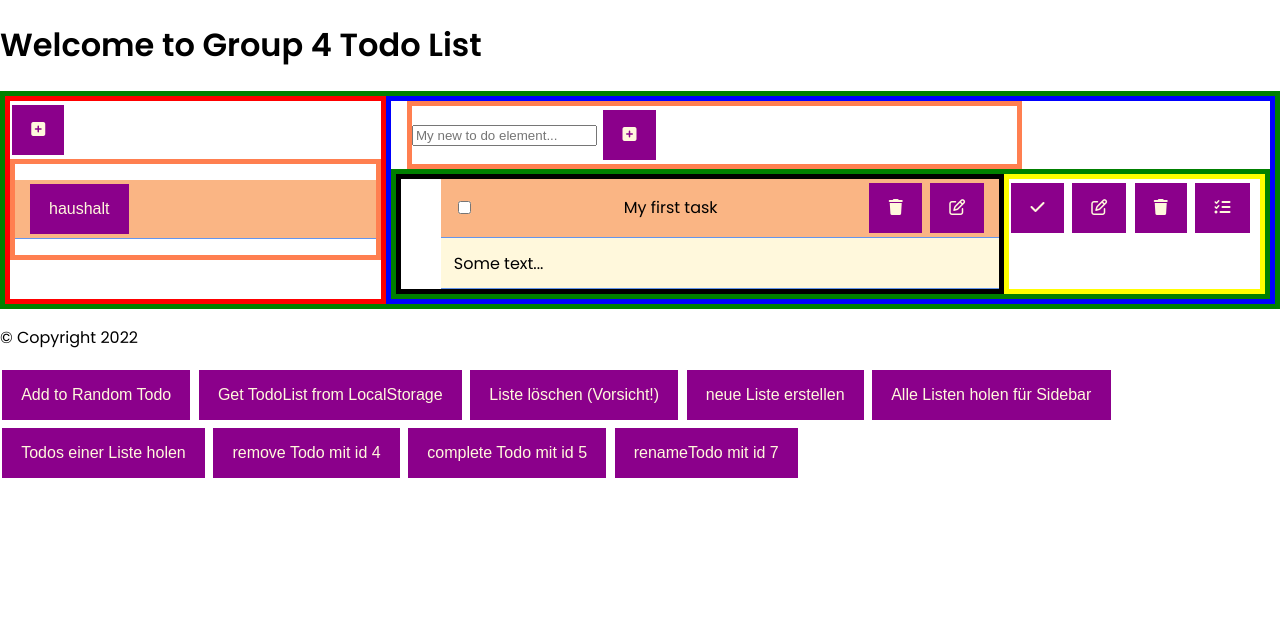
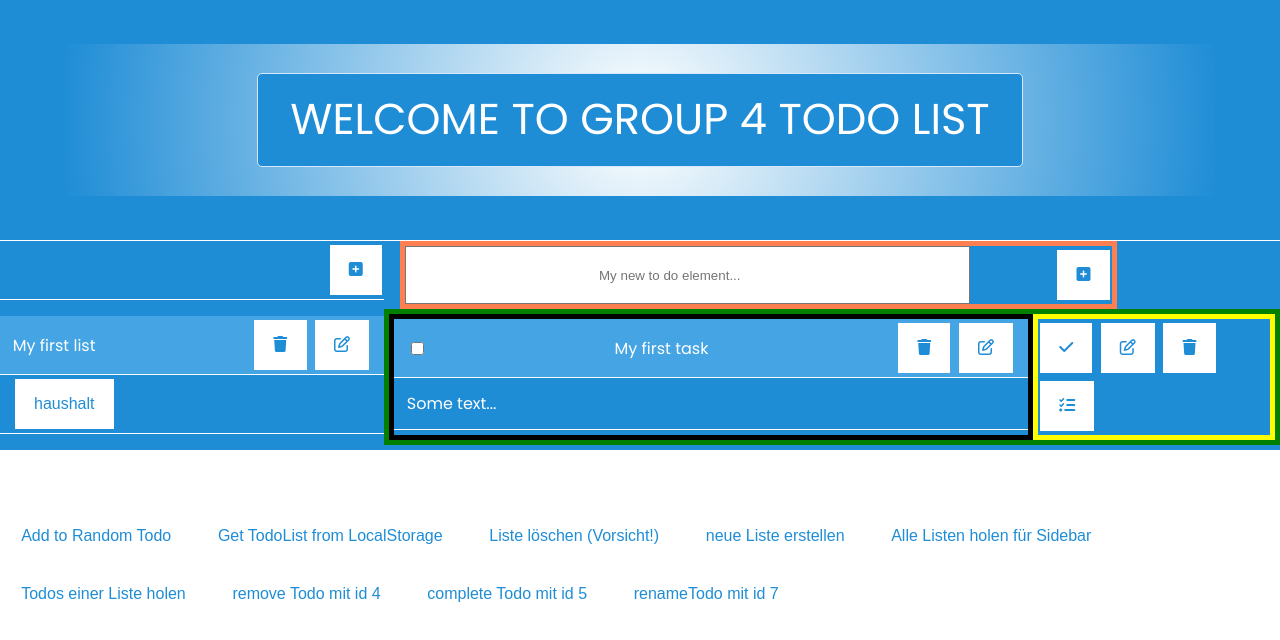
Before and after one commit to TomEsProfile/wbs-todo-list, a plain HTML site: page index.html in a window 1280 px wide. Drawn offline with Linux system fonts and the light colour scheme.

Commit message:
new style added

```diff
--- a/index.html
+++ b/index.html
@@ -13,35 +13,39 @@
     <title>WBS Todo List</title>
 </head>
 <body>
-    <header>
-    <h1>Welcome to Group 4 Todo List</h1>
-    <div id="lists">
-
+    <header class="headerBigContainer">
+    <div class="headerContainer">
+    <h1 class="welcomeMessage">Welcome to Group 4 Todo List</h1>
     </div>
-    <div id="todos">
-    </header>
+  </header>
     <main>
-      <div class="flexContainer">
-        <div id="addNewlist">
+      <div class="flexContainerLists">
+        <div id="lists">
+          <div class="buttonNewList">
             <button id="buttonAddList" onclick="createToDoElement('list', '', true)"><i class="fas fa-plus-square"></i></button>
+          </div>
             <div class="ul">
                 <ul id="elementAddList">
-
+                  <li class="listToDo">
+                    <p contenteditable="true">My first list</p>
+                    <span>
+                      <button name="deleteTask"><i class="fas fa-trash"></i></button>
+                      <button name="editTask"><i class='fa fa-edit'></i></button>
+                    </span>
+                  </li>
                 </ul>
             </div>
         </div>
-        <div id="myList">
+        <div id="todos">
           <div id="addNewToDo">
             <input type="text" id="myInput" placeholder="My new to do element...">
             <button onclick="createToDoElement('todo')"><i class="fas fa-plus-square"></i></button>
           </div>
-          <div class="flexContainer2">
+          <div class="flexContainerToDo">
             <ul id="listElement">
               <li class="listToDo">
-                <input type="checkbox" name="doneCheckbox" id="doneCheckbox"/>
+                <input id="ToDo" type="checkbox" name="doneCheckbox" id="doneCheckbox"/>
                 <p contenteditable="true">My first task</p>
-                <!-- <p contenteditable="true">Test</p>
-                <p contenteditable="false">Test</p> -->
                 <span>
                   <button name="deleteTask"><i class="fas fa-trash"></i></button>
                   <button name="editTask"><i class='fa fa-edit'></i></button>
--- a/style.css
+++ b/style.css
@@ -6,29 +6,68 @@ body {
 
 html {
     font-size: 16px;
+    color: white;
 }
 
 * {
     box-sizing: border-box;
   }
 
-.flexContainer {
-border: 5px solid green;
-display: flex;
-margin: 0 auto;
-
+.headerBigContainer {
+    /*border: 5px solid red;*/
+    background: #1f8dd6;
+    height: 15rem;
+    width: 100%;
+    display: flex;
+    justify-content: center;
+    align-items: center;
+    /*position: fixed;
+    background: url("") no-repeat bottom center/cover;*/
 }
 
-#addNewlist {
-    border: 5px solid red;
+.headerContainer {
+    /*border: 2.5px solid white;
+    border-radius: 5px;*/
+    padding-inline: 12rem;
+    background: rgb(255,255,255);
+    background: radial-gradient(circle, rgba(255,255,255,1) 0%, rgba(31,141,214,0.9121849423363095) 100%);
+}
+
+.welcomeMessage {
+    font-size: 2.7rem;
+    color: white;
+    border: 0.5px solid rgb(215, 231, 250);
+    border-radius: 5px;
+    padding: 1.5rem 2rem;
+    font-weight: 100;
+    line-height: 1em;
+    text-transform: uppercase;
+    background-color: #1f8dd6;
+}
+
+.flexContainerLists {
+    /*border: 5px solid green;*/
+    border-top: 0.5px solid white;
+    display: flex;
+    margin: 0 auto;
+    background-color: #1f8dd6;
+}
+
+#lists {
+    /*border: 5px solid red;*/
     margin: 0;
 	width: 30%;
 }
 
+.buttonNewList {
+    display: flex;
+    justify-content: right;
+}
+
 button {
     border: none;
-    color: cornsilk;
-    background-color: darkmagenta;
+    background-color: white;
+    color: #1f8dd6;
     padding: 1rem 1.2rem;
     text-align: center;
     text-decoration: none;
@@ -38,11 +77,12 @@ button {
     cursor: pointer;
   }
 
-.ul {
-    border: 5px solid coral;
-}
+ .ul {
+     border-top: 0.5px solid white;
+ }
 
- #elementAddList {
+  #elementAddList {
+    /*border: 5px solid coral;*/
     padding-left: 0;
  }
 
@@ -50,33 +90,41 @@ li {
     cursor: pointer;
     padding: 0.8rem;
     list-style-type: none;
-    background: cornsilk;
-    border-bottom: 1px solid cornflowerblue;
+    background: #1f8dd6;
+    border-bottom: 0.5px solid white;
     font-size: 1rem;
     transition: 0.3s;
     list-style-position: inside;
 }
 li:hover {
-    background: cornflowerblue;
+    background: white;
+    color: #1f8dd6;
   }
 
 ul li:nth-child(odd) {
-    background: rgb(250, 181, 132);
+    background: #44A4E4;
   }
 
-#myList {
-    border: 5px solid blue;
+#todos {
+    /*border: 5px solid blue;*/
     margin: 0;
 	width: 70%;
 }
 
 #addNewToDo {
     border: 5px solid coral;
-    width: 70%;
+    width: 80%;
     margin-left: 1rem;
+    display: flex;
+    justify-content: space-between;
 }
 
-.flexContainer2 {
+#myInput {
+    margin-left: 0;
+    padding: 0.8rem 12rem;
+}
+
+.flexContainerToDo {
     border: 5px solid green;
     display: flex;
     margin: 0 auto;
@@ -86,7 +134,12 @@ ul li:nth-child(odd) {
 #listElement {
     border: 5px solid black;
     margin: 0px;
-	width: 70%;
+    padding-left: 0;
+	width: 80%;
+}
+
+#ToDo {
+    align-self: center;
 }
 
 .listToDo {
```
